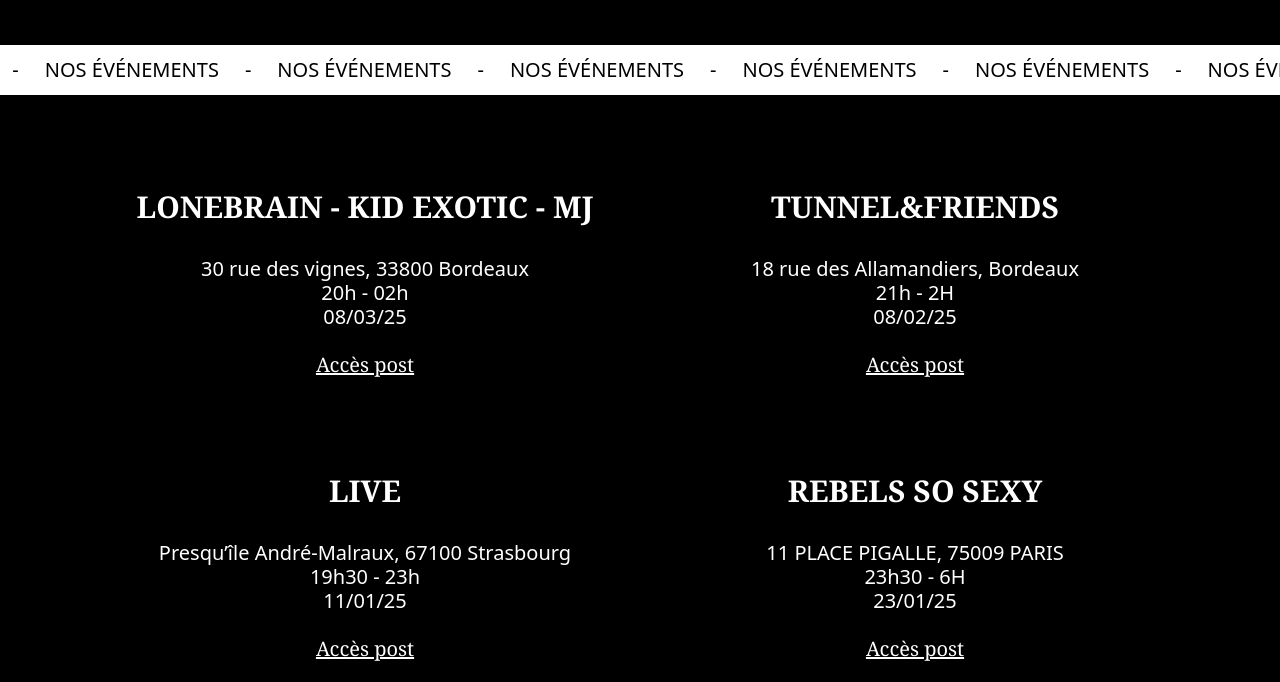
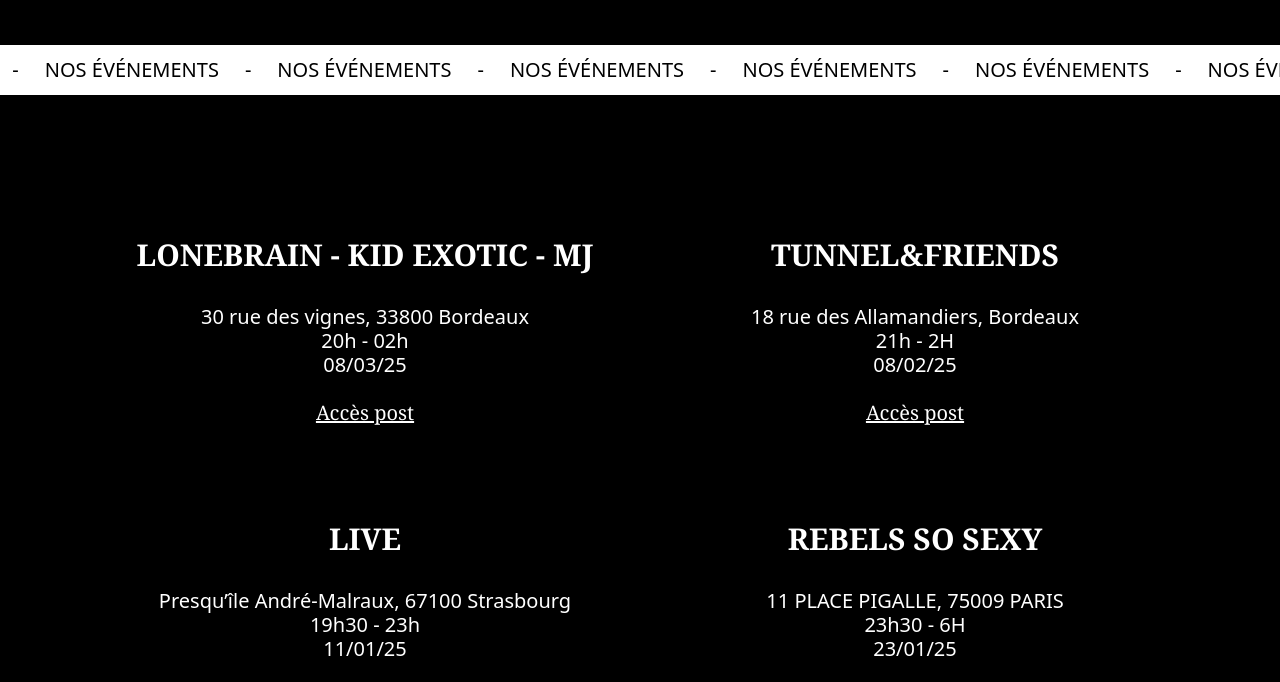
Before and after one commit to Duconseil/Le-Tunnel, a plain HTML site: page event.html in a window 1280 px wide. Shown: the part 115-797 px from the top of the page. Drawn offline with nearby package versions, Linux system fonts and the light colour scheme.

Commit message:
Événements

```diff
--- a/event.html
+++ b/event.html
@@ -56,14 +56,14 @@
   <br> <br> <br> <br> <br> <br>
     <div class="row d-flex justify-content-center align-items-center" >
       <div class="row d-flex justify-content-center align-items-center" >
-        <div class="col-xl-6  mb-5 text-center">
+        <div class="col-xl-6  mb-5 mt-5 text-center">
           <h1>LONEBRAIN - KID EXOTIC - MJ</h1><br>
           <h5>30 rue des vignes, 33800 Bordeaux</h5>
           <h5>20h - 02h</h5>
           <h5>08/03/25</h5><br>
           <a class="nav-link text-white" href="https://www.instagram.com/p/DGiNg8NIZU8/?img_index=1"><u><h5>Accès post</h5></u></a>
         </div>
-        <div class="col-xl-6 mb-5 text-center">
+        <div class="col-xl-6 mb-5 mt-5 text-center">
           <h1>TUNNEL&FRIENDS</h1><br>
           <h5>18 rue des Allamandiers, Bordeaux</h5>
           <h5>21h - 2H</h5>
```
